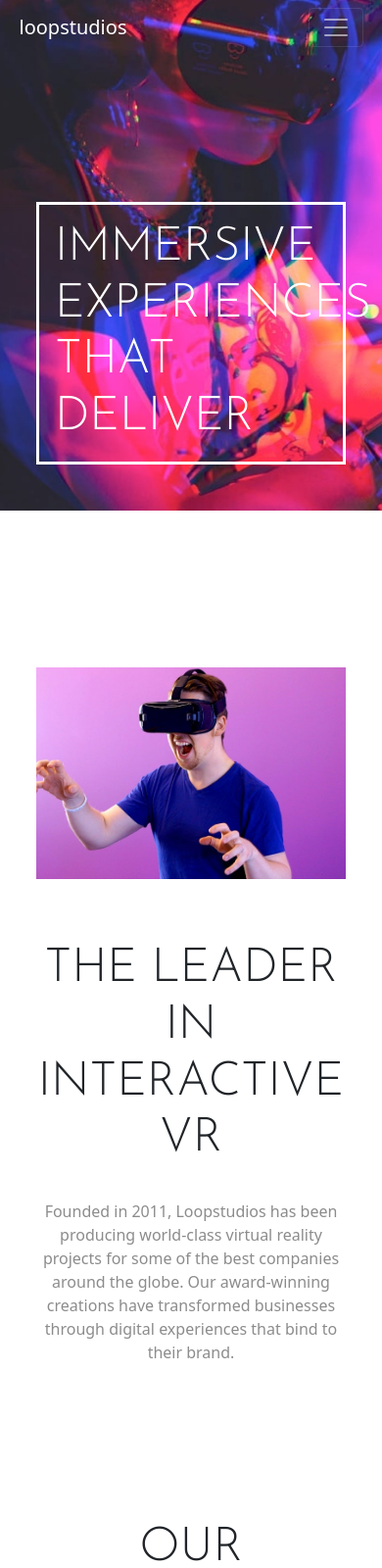
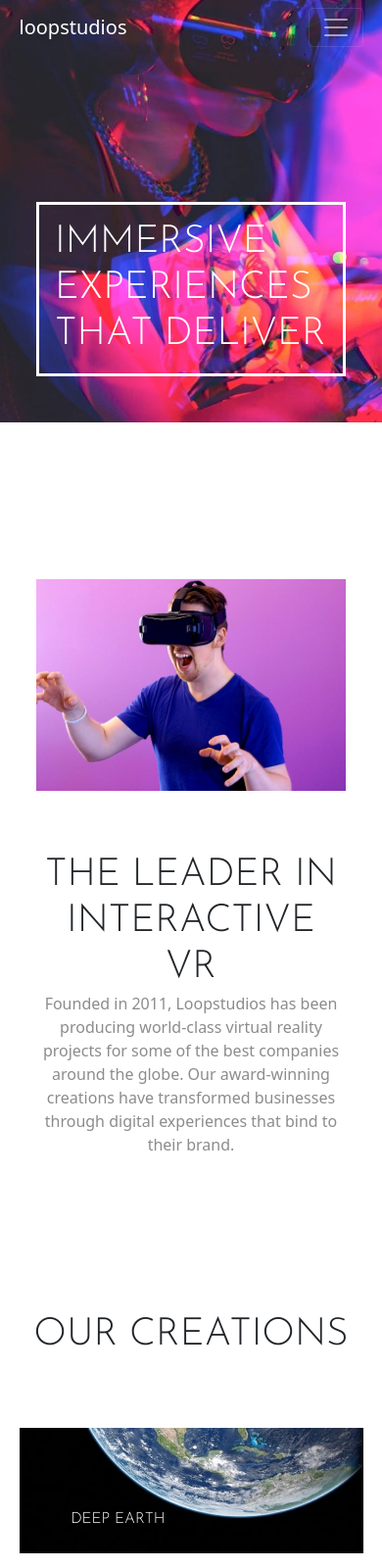
Before and after one commit to wfarre/designchallenge, a plain HTML site: page index.html in a window 390 px wide. Shown: the top 1600 px of the page at 98% size. Drawn offline with nearby package versions, Linux system fonts and the light colour scheme.

Commit message:
replace files

```diff
--- a/styles.css
+++ b/styles.css
@@ -118,9 +118,9 @@ body {
   text-align: left;
   bottom: 20%;
   left: 15%;
-  font-size: 150%;
+  font-size: 2vw;
   color: #fff;
-  width: 50%;
+  width: 60%;
 }
 
 .vignette:hover>.image-creation {
@@ -229,11 +229,16 @@ body {
     height: auto;
   }
 
+  .section-title{
+    font-size: 10vw;
+    margin-bottom: 0;
+  }
+
 /* TOP SECTION mobile */
   .slogan {
     width: 90%;
     height: auto;
-    font-size: 3rem;
+    font-size: 10vw;
     margin-left: auto;
     margin-right: auto;
   }
@@ -273,9 +278,9 @@ body {
   .image-title {
     width: 30%;
     height: auto;
-    font-size: 60%
+    font-size: 4vw;
     left: 5;
-    bottom: 40%;
+    bottom: 12vw;
   }
 
   .btn-desktop{
@@ -377,6 +382,20 @@ body {
   }
 
 
+
+}
+
+
+/* VERY SMALL DEVICE */
+@query(max-width: 414px){
+
+.slogan {
+  width: 80%;
+  height: auto;
+  font-size: 20%;
+  margin-left: auto;
+  margin-right: auto;
+}
 }
 
 .attribution {
```
